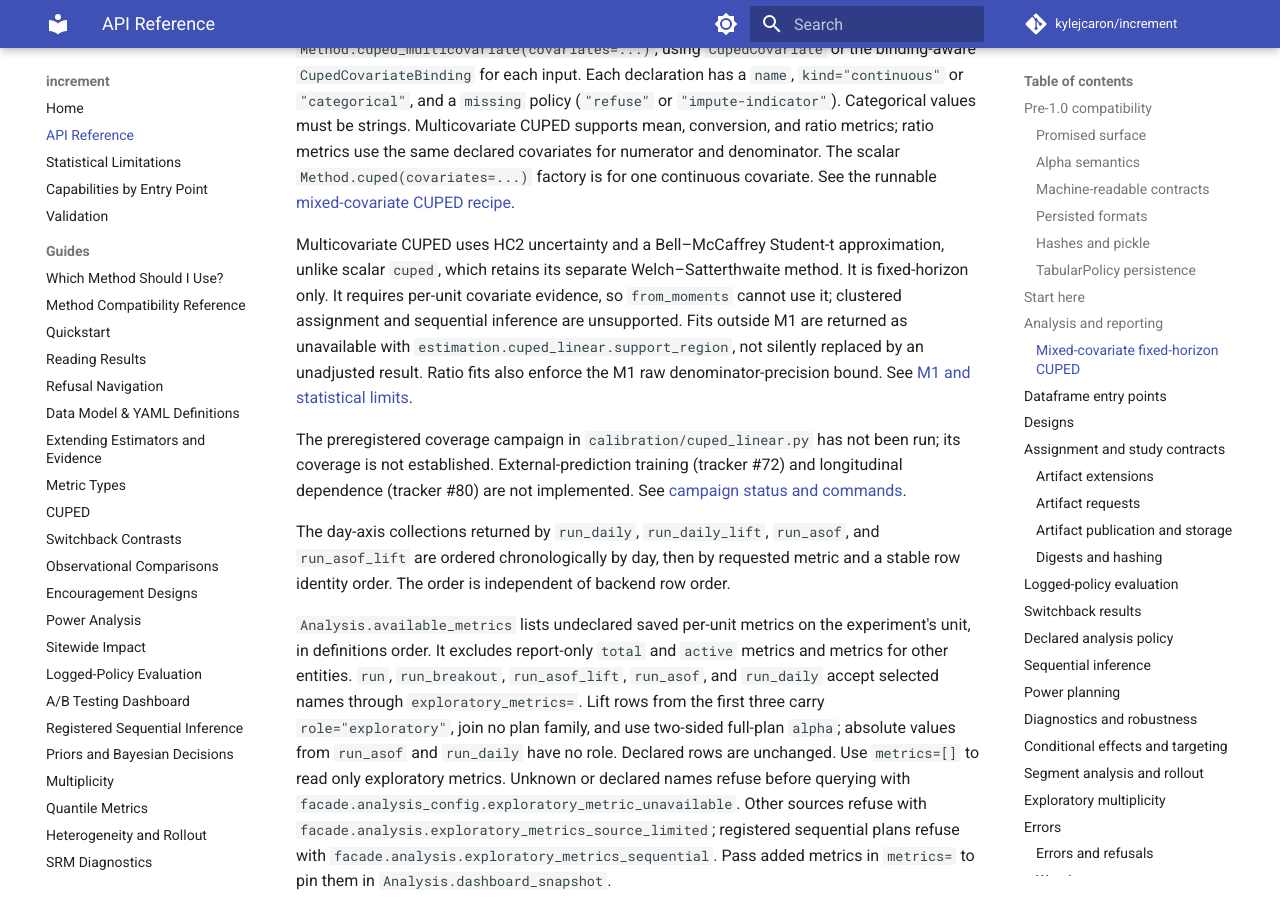
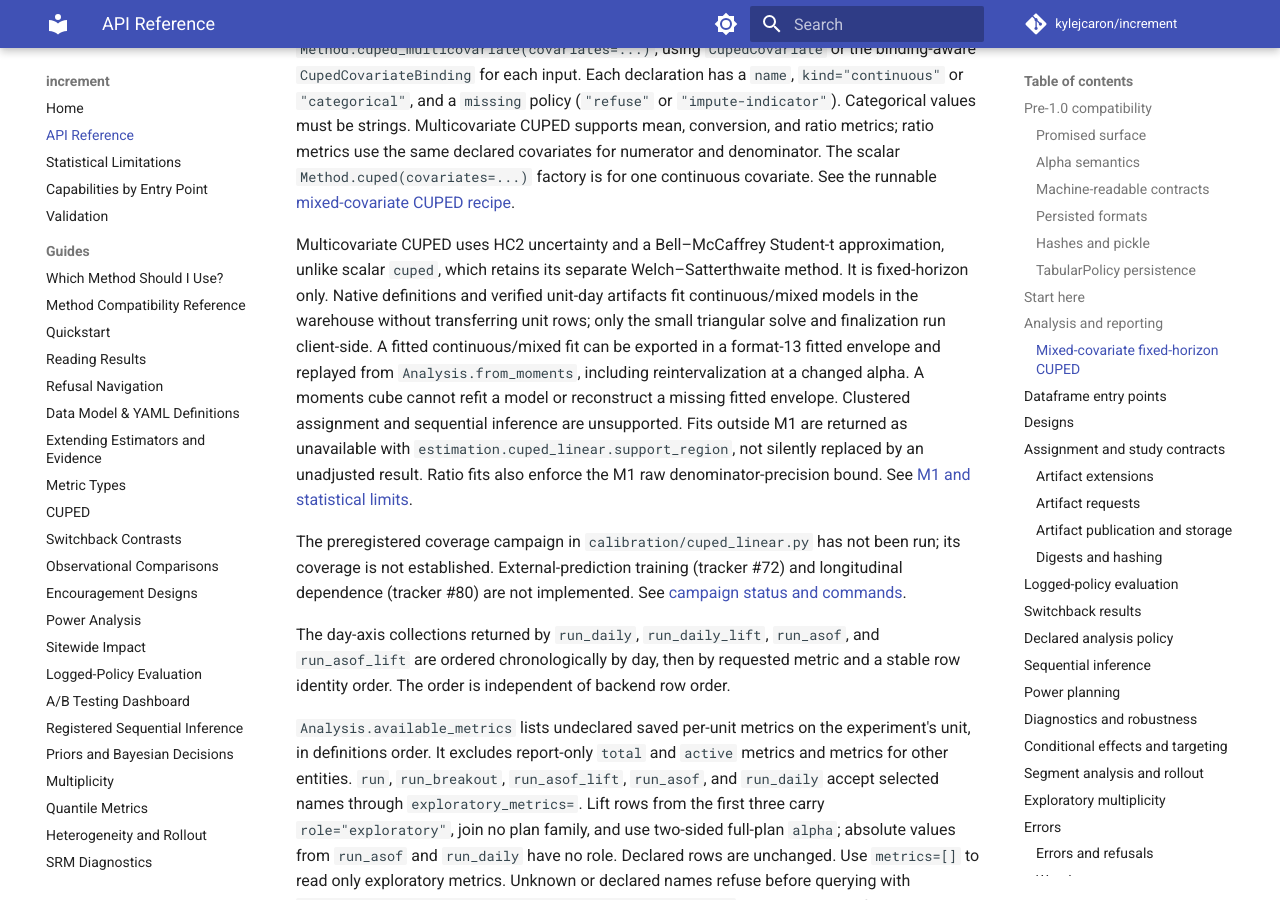
Before and after one commit to kylejcaron/increment, an MkDocs documentation site: the page built from docs/api.md, in a window 1280 px wide and 900 px high, scrolled down 3538 px. Built offline with MkDocs 1.6.1 and Material for MkDocs 9.7.7, drawn with Linux system fonts in a browser that asks for light colours; comment, search, counter and statistics services are not loaded.

Commit message:
Document fitted CUPED evidence in moments format 13

```diff
--- a/docs/api.md
+++ b/docs/api.md
@@ -69,7 +69,7 @@ moments, artifact, and checkpoint formats.
 
     | Format | Written by | Read by `from_moments` |
     |---|---|---|
-    | 13 | Fixed-horizon `export` when a metric needs method-scoped CUPED evidence: several scalar families or a categorical-only multicovariate request | Yes |
+    | 13 | Fixed-horizon `export` when method-scoped CUPED evidence is needed: scalar families, categorical cells, or fitted continuous/mixed multicovariate QR state | Yes |
     | 12 | Fixed-horizon `export`; source identity, exact counts, ratio denominator third moment `cden3` | Yes |
     | 11 | Prior fixed-horizon export; source identity and exact counts | Yes; ratio denominator-skew coverage is unavailable |
     | 10 | Earlier fixed-horizon export or current sequential checkpoint export | Yes; fixed-horizon ratio denominator-skew coverage is unavailable |
@@ -295,12 +295,17 @@ continuous covariate. See the runnable
 
 Multicovariate CUPED uses HC2 uncertainty and a Bell–McCaffrey Student-t
 approximation, unlike scalar `cuped`, which retains its separate
-Welch–Satterthwaite method. It is fixed-horizon only. It requires per-unit
-covariate evidence, so `from_moments` cannot use it; clustered assignment and
-sequential inference are unsupported. Fits outside M1 are returned as
-unavailable with `estimation.cuped_linear.support_region`, not silently
-replaced by an unadjusted result. Ratio fits also enforce the M1 raw
-denominator-precision bound. See [M1 and statistical limits](guides/cuped.md#mixed-numeric-and-categorical-covariates).
+Welch–Satterthwaite method. It is fixed-horizon only. Native definitions and
+verified unit-day artifacts fit continuous/mixed models in the warehouse
+without transferring unit rows; only the small triangular solve and
+finalization run client-side. A fitted continuous/mixed fit can be exported in
+a format-13 fitted envelope and replayed from `Analysis.from_moments`, including
+reintervalization at a changed alpha. A moments cube cannot refit a model or
+reconstruct a missing fitted envelope. Clustered assignment and sequential
+inference are unsupported. Fits outside M1 are returned as unavailable with
+`estimation.cuped_linear.support_region`, not silently replaced by an
+unadjusted result. Ratio fits also enforce the M1 raw denominator-precision
+bound. See [M1 and statistical limits](guides/cuped.md#mixed-numeric-and-categorical-covariates).
 
 The preregistered coverage campaign in `calibration/cuped_linear.py` has not
 been run; its coverage is not established. External-prediction training
```
Also changed, not shown: docs/guides/data-model.md (+6 -4 lines).
